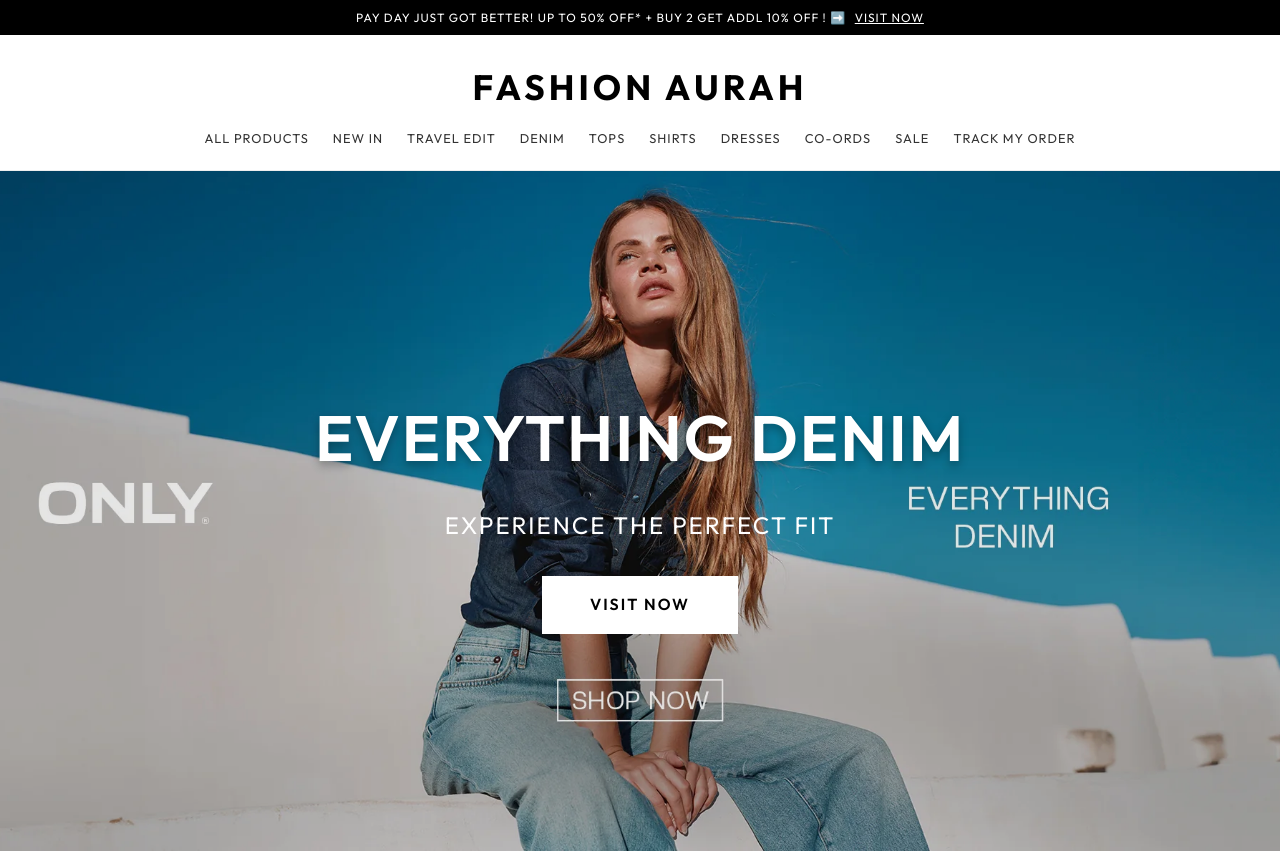
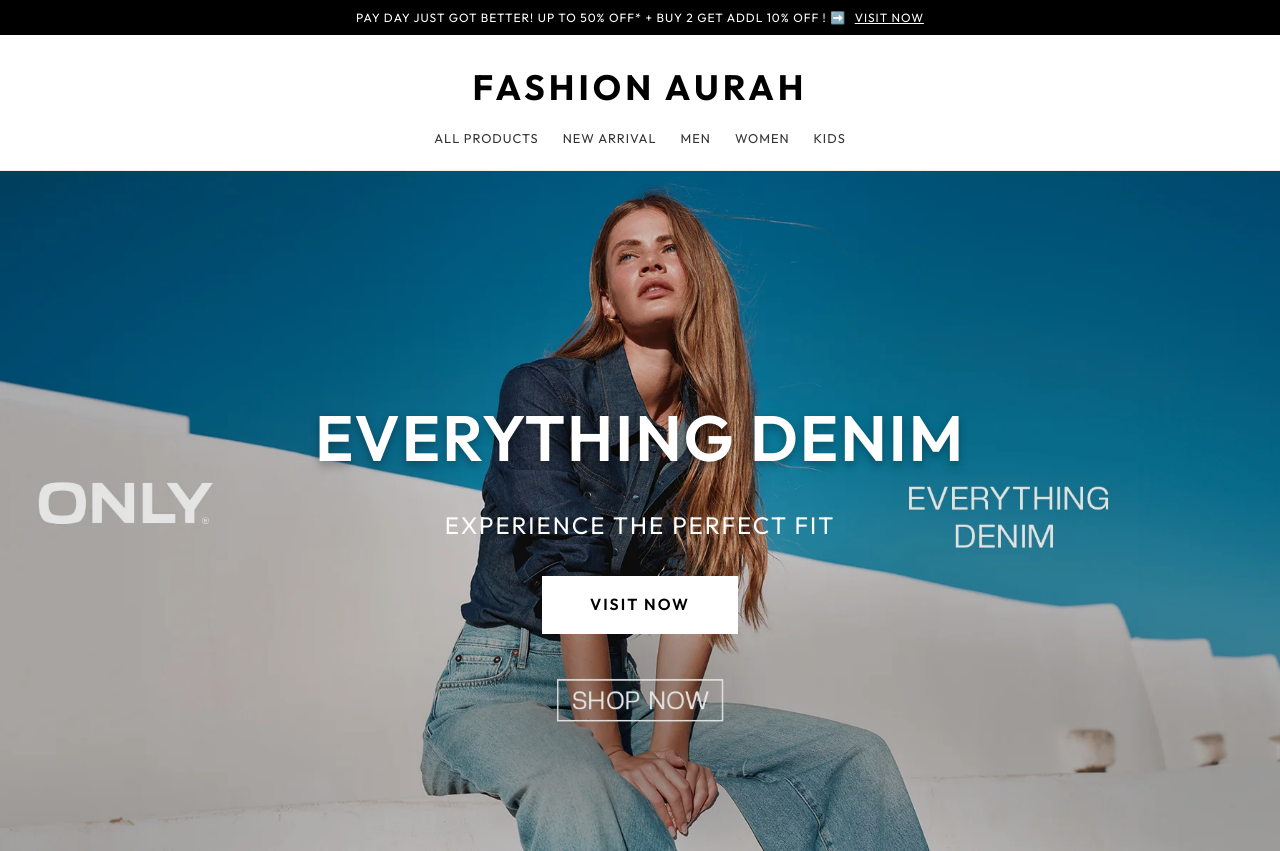
Before and after one commit to DEVELSTAR/fashion-aura, a plain HTML site: page index.html in a window 1280 px wide. Shown: the top 851 px of the page. Drawn offline with nearby package versions, Linux system fonts and the light colour scheme.

Commit message:
updated cloths category

```diff
--- a/index.html
+++ b/index.html
@@ -23,15 +23,10 @@
         </div>
         <nav class="sub-nav">
             <a href="#">All Products</a>
-            <a href="#">New In</a>
-            <a href="#">Travel Edit</a>
-            <a href="#">Denim</a>
-            <a href="#">Tops</a>
-            <a href="#">Shirts</a>
-            <a href="#">Dresses</a>
-            <a href="#">Co-ords</a>
-            <a href="#">Sale</a>
-            <a href="#">Track My Order</a>
+            <a href="#">New Arrival</a>
+            <a href="#">Men</a>
+            <a href="#">Women</a>
+            <a href="#">Kids</a>
         </nav>
     </header>
 
```
